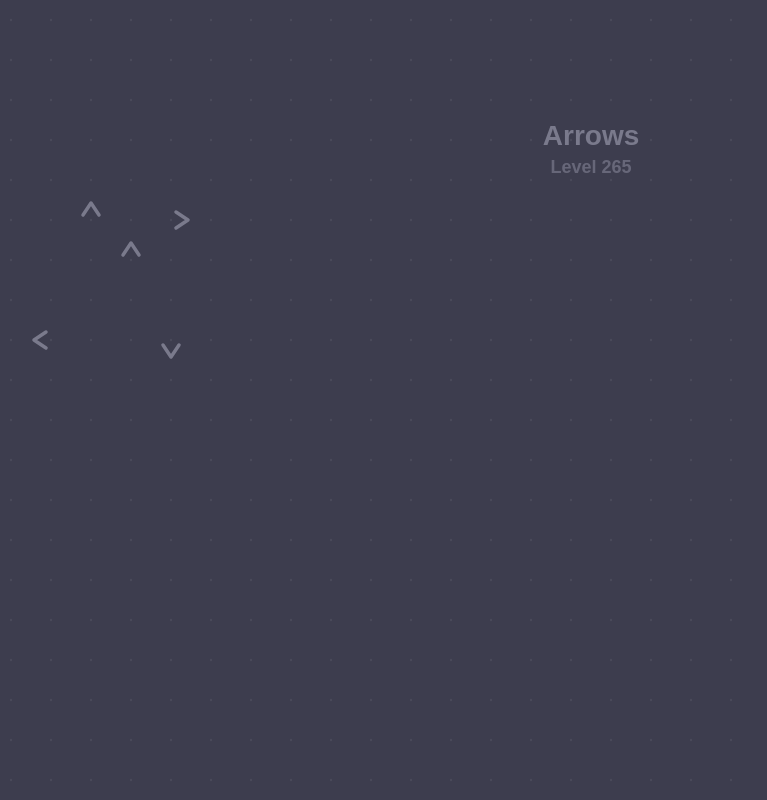
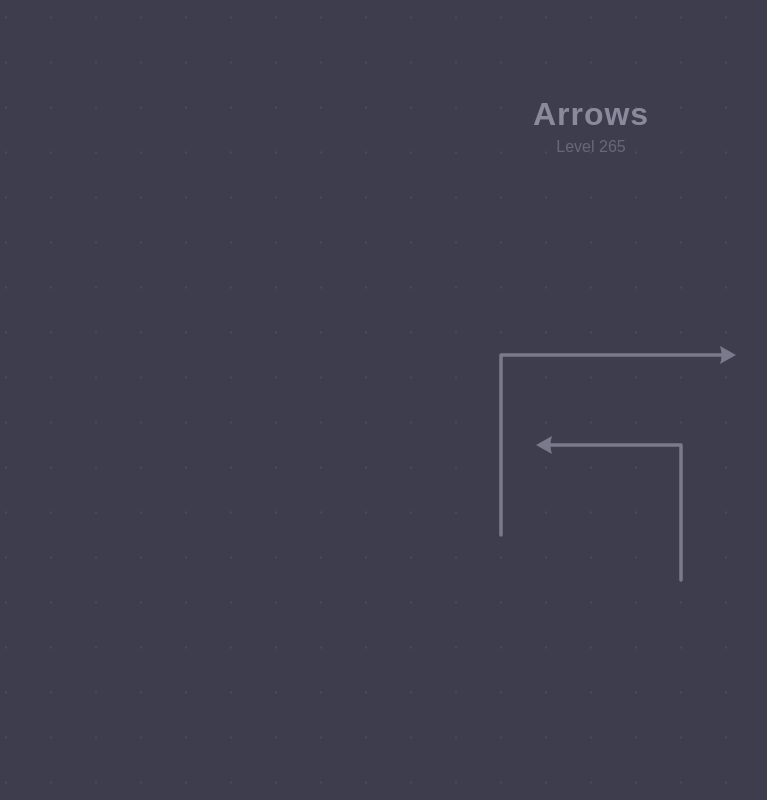
Before and after one commit to utii6/Arowss, a plain HTML site: page index.html in a window 1280 px wide. Shown: the whole page, without its empty margins (49-816 px from the left). Drawn offline with Linux system fonts and the light colour scheme.

Commit message:
Update index.html

```diff
--- a/index.html
+++ b/index.html
@@ -3,134 +3,122 @@
 <head>
     <meta charset="UTF-8">
     <meta name="viewport" content="width=device-width, initial-scale=1.0, maximum-scale=1.0, user-scalable=no">
-    <title>Arrows Clone Exact</title>
+    <title>Arrows Pro - Telegram Mini App</title>
     <style>
-        body { margin: 0; background-color: #3d3d4e; display: flex; align-items: center; justify-content: center; height: 100vh; overflow: hidden; }
-        canvas { touch-action: none; cursor: pointer; }
-        #ui { position: absolute; top: 15%; color: #7a7a8c; font-family: 'Arial', sans-serif; font-weight: bold; font-size: 28px; text-align: center; width: 100%; pointer-events: none; }
-        #ui span { display: block; font-size: 18px; margin-top: 5px; opacity: 0.7; }
+        body { margin: 0; background-color: #3d3d4e; overflow: hidden; display: flex; justify-content: center; align-items: center; font-family: sans-serif; }
+        canvas { touch-action: none; }
+        #ui { position: absolute; top: 12%; text-align: center; color: #7a7a8c; pointer-events: none; }
+        #ui h1 { margin: 0; font-size: 32px; letter-spacing: 1px; color: #8a8a9c; }
+        #ui p { margin: 5px 0; font-size: 16px; opacity: 0.7; }
     </style>
 </head>
 <body>
-    <div id="ui">Arrows<span>Level 265</span></div>
+    <div id="ui"><h1>Arrows</h1><p>Level 265</p></div>
     <canvas id="gameCanvas"></canvas>
 
     <script>
         const canvas = document.getElementById('gameCanvas');
         const ctx = canvas.getContext('2d');
 
-        // ألوان الفيديو
+        // الألوان من الفيديو بدقة
         const COLORS = {
             bg: '#3d3d4e',
             dot: '#4a4a5a',
-            arrowIdle: '#7a7a8c',
-            arrowActive: '#ffffff'
+            idle: '#7a7a8c',
+            active: '#ffffff'
         };
 
-        let gridSpacing = 40;
+        const GRID = 45;
         let arrows = [];
 
         function init() {
             canvas.width = window.innerWidth;
             canvas.height = window.innerHeight;
 
-            // توزيع الأسهم لمحاكاة الفيديو (يمكنك تعديل الإحداثيات هنا)
+            const centerX = canvas.width / 2;
+            const centerY = canvas.height / 2;
+
+            // بناء المستوى 265 (إحداثيات المسارات الملتفة كما في الفيديو)
             arrows = [
-                { x: 3, y: 5, dir: 'UP', status: 'idle', length: 40 },
-                { x: 5, y: 5, dir: 'RIGHT', status: 'idle', length: 40 },
-                { x: 5, y: 8, dir: 'DOWN', status: 'idle', length: 40 },
-                { x: 2, y: 8, dir: 'LEFT', status: 'idle', length: 40 },
-                { x: 4, y: 6, dir: 'UP', status: 'idle', length: 40 }
+                {
+                    path: [{x: -2, y: 3}, {x: -2, y: -1}, {x: 3, y: -1}],
+                    dir: 'RIGHT', status: 'idle'
+                },
+                {
+                    path: [{x: 2, y: 4}, {x: 2, y: 1}, {x: -1, y: 1}],
+                    dir: 'LEFT', status: 'idle'
+                }
             ];
         }
 
-        function drawBackground() {
+        function drawProfessionalArrowHead(x, y, dir, color) {
+            ctx.save();
+            ctx.translate(x, y);
+
+            // تحديد زاوية الرأس
+            const angles = { 'UP': -Math.PI/2, 'DOWN': Math.PI/2, 'LEFT': Math.PI, 'RIGHT': 0 };
+            ctx.rotate(angles[dir]);
+
+            ctx.fillStyle = color;
+            ctx.beginPath();
+            // رسم رأس السهم "المصمت" بزويا منحنية (SVG Style)
+            ctx.moveTo(10, 0);
+            ctx.lineTo(-6, -9);
+            ctx.quadraticCurveTo(-3, 0, -6, 9); // انحناء خلفي ناعم
+            ctx.closePath();
+            ctx.fill();
+            ctx.restore();
+        }
+
+        function draw() {
             ctx.fillStyle = COLORS.bg;
             ctx.fillRect(0, 0, canvas.width, canvas.height);
 
-            // رسم النقاط (Grid Dots)
+            // 1. رسم شبكة النقاط
             ctx.fillStyle = COLORS.dot;
-            for (let x = gridSpacing/2; x < canvas.width; x += gridSpacing) {
-                for (let y = gridSpacing/2; y < canvas.height; y += gridSpacing) {
-                    ctx.beginPath();
-                    ctx.arc(x, y, 1.2, 0, Math.PI * 2);
-                    ctx.fill();
-                }
+            for (let x = (canvas.width % GRID)/2; x < canvas.width; x += GRID) {
+                for (let y = (canvas.height % GRID)/2; y < canvas.height; y += GRID) {
+                    ctx.beginPath(); ctx.arc(x, y, 1.2, 0, Math.PI*2); ctx.fill();
                 }
             }
 
-        function drawArrowHead(x, y, angle, color) {
-            ctx.save();
-            ctx.translate(x, y);
-            ctx.rotate(angle);
+            const originX = canvas.width / 2;
+            const originY = canvas.height / 2;
+
+            // 2. رسم المسارات والأسهم
+            arrows.forEach(a => {
+                if (a.status === 'removed') return;
+
+                const color = a.status === 'moving' ? COLORS.active : COLORS.idle;
                 ctx.strokeStyle = color;
                 ctx.lineWidth = 3.5;
+                ctx.lineJoin = 'round';
                 ctx.lineCap = 'round';
-            ctx.lineJoin = 'round';
 
                 ctx.beginPath();
-            ctx.moveTo(-10, -8);
-            ctx.lineTo(2, 0);
-            ctx.lineTo(-10, 8);
+                a.path.forEach((p, i) => {
+                    const px = originX + p.x * GRID;
+                    const py = originY + p.y * GRID;
+                    if (i === 0) ctx.moveTo(px, py); else ctx.lineTo(px, py);
+                });
                 ctx.stroke();
-            ctx.restore();
+
+                // رسم الرأس في نهاية المسار
+                const last = a.path[a.path.length - 1];
+                drawProfessionalArrowHead(originX + last.x * GRID, originY + last.y * GRID, a.dir, color);
+            });
+
+            requestAnimationFrame(draw);
         }
 
-        function drawArrow(a) {
-            const px = a.x * gridSpacing + gridSpacing/2;
-            const py = a.y * gridSpacing + gridSpacing/2;
-            const color = a.status === 'moving' ? COLORS.arrowActive : COLORS.arrowIdle;
-
-            let angle = 0;
-            if (a.dir === 'UP') angle = -Math.PI / 2;
-            if (a.dir === 'DOWN') angle = Math.PI / 2;
-            if (a.dir === 'LEFT') angle = Math.PI;
-            if (a.dir === 'RIGHT') angle = 0;
-
-            // رسم ذيل السهم (الجسم)
-            ctx.strokeStyle = color;
-            ctx.lineWidth = 3.5;
-            ctx.beginPath();
-            ctx.moveTo(px, py);
-
-            // في الفيديو السهم يمتد، هنا نحسب موضع الرأس بناءً على طول السهم
-            let headX = px + Math.cos(angle) * 15;
-            let headY = py + Math.sin(angle) * 15;
-
-            drawArrowHead(headX, headY, angle, color);
-        }
-
-        function update() {
-            drawBackground();
-            arrows.forEach(a => {
-                if (a.status === 'moving') {
-                    if (a.dir === 'UP') a.y -= 0.2;
-                    if (a.dir === 'DOWN') a.y += 0.2;
-                    if (a.dir === 'LEFT') a.x -= 0.2;
-                    if (a.dir === 'RIGHT') a.x += 0.2;
-
-                    if (a.x < -2 || a.x > 20 || a.y < -2 || a.y > 40) a.status = 'removed';
-                }
-                if (a.status !== 'removed') drawArrow(a);
-            });
-            requestAnimationFrame(update);
-        }
-
-        canvas.addEventListener('mousedown', (e) => {
-            const rect = canvas.getBoundingClientRect();
-            const tx = (e.clientX - rect.left) / gridSpacing;
-            const ty = (e.clientY - rect.top) / gridSpacing;
-
-            arrows.forEach(a => {
-                if (Math.hypot(a.x + 0.5 - tx, a.y + 0.5 - ty) < 0.8) {
-                    a.status = 'moving';
-                }
-            });
+        canvas.addEventListener('touchstart', (e) => {
+            // منطق الضغط لتحريك السهم
+            arrows[0].status = 'moving';
+            // ملحوظة: هنا نضع منطق اكتشاف أي سهم تم لمسه
         });
 
-        window.addEventListener('resize', init);
         init();
-        update();
+        draw();
     </script>
 </body>
 </html>
```
Lines whose indentation alone changed are shown as unchanged.
